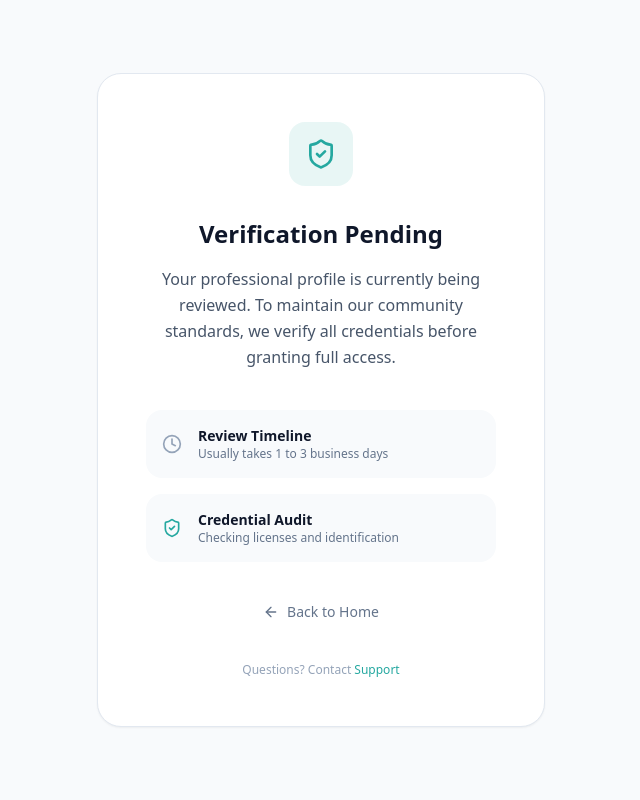
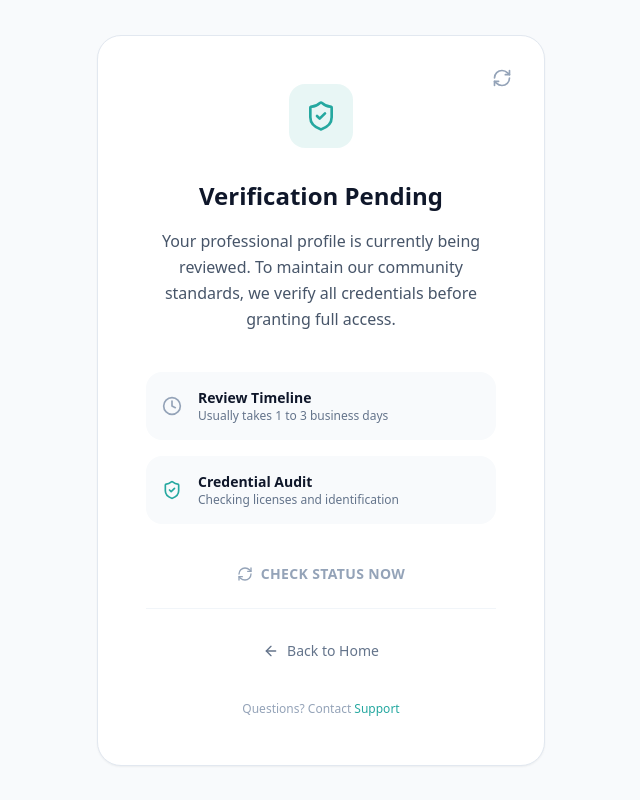
Before and after one commit to Yoseph-M/Soultalk, a React (Vite) app: page /verification-pending in a window 1280 px wide. Shown: the whole page, without its empty margins (319-959 px from the left). Built offline with nearby package versions, Linux system fonts and the light colour scheme; no server answers.

Commit message:
Enhance VerificationPending with auto-refresh and check status button

```diff
--- a/src/contexts/AuthContext.tsx
+++ b/src/contexts/AuthContext.tsx
@@ -15,9 +15,10 @@ interface User {
 
 interface AuthContextType {
   user: User | null;
-  login: (email: string, password: string) => Promise<void>;
+  login: (email: string, password: string) => Promise<User | null>;
   logout: () => void;
   signup: (userData: any) => Promise<void>;
+  refreshUser: () => Promise<void>;
   isLoading: boolean;
   fetchWithAuth: (url: string, options?: RequestInit) => Promise<Response>;
 }
@@ -131,6 +132,36 @@ export const AuthProvider: React.FC<{ children: React.ReactNode }> = ({ children
       throw error;
     } finally {
       setIsLoading(false);
+    }
+  }, []);
+
+  const refreshUser = useCallback(async () => {
+    const token = localStorage.getItem('accessToken');
+    if (!token) return;
+
+    try {
+      const response = await fetch(`${API_BASE_URL}/api/auth/me/`, {
+        headers: { 'Authorization': `Bearer ${token}` }
+      });
+
+      if (response.ok) {
+        const userData = await response.json();
+        const userObj: User = {
+          id: userData.id,
+          name: userData.first_name ? `${userData.first_name} ${userData.last_name}` : userData.username,
+          email: userData.email,
+          type: userData.role,
+          role: userData.role,
+          avatar: userData.profile_photo ? `${API_BASE_URL}${userData.profile_photo}` : '',
+          verified: userData.verified,
+          verificationStatus: userData.verification_status,
+          rejectionReason: userData.rejection_reason
+        };
+        setUser(userObj);
+        localStorage.setItem('user', JSON.stringify(userObj));
+      }
+    } catch (e) {
+      console.error('Refresh user error:', e);
     }
   }, []);
 
@@ -264,7 +295,7 @@ export const AuthProvider: React.FC<{ children: React.ReactNode }> = ({ children
   }, [refreshAccessToken]);
 
   return (
-    <AuthContext.Provider value={{ user, login, logout, signup, isLoading, fetchWithAuth }}>
+    <AuthContext.Provider value={{ user, login, logout, signup, refreshUser, isLoading, fetchWithAuth }}>
       {children}
     </AuthContext.Provider>
   );
--- a/src/pages/VerificationPending.tsx
+++ b/src/pages/VerificationPending.tsx
@@ -1,17 +1,49 @@
-import React from 'react';
-import { ShieldCheck, Clock, ArrowLeft, XCircle, AlertCircle } from 'lucide-react';
+import React, { useState, useEffect } from 'react';
+import { ShieldCheck, Clock, ArrowLeft, XCircle, AlertCircle, RefreshCw } from 'lucide-react';
 import { useNavigate } from 'react-router-dom';
 import { useAuth } from '../contexts/AuthContext';
 
 const VerificationPending: React.FC = () => {
     const navigate = useNavigate();
-    const { user, logout } = useAuth();
+    const { user, logout, refreshUser, isLoading: authLoading } = useAuth();
+    const [isRefreshing, setIsRefreshing] = useState(false);
 
     const isRejected = user?.verificationStatus === 'rejected';
+    const isVerified = user?.verified;
+
+    // Auto redirect if verified
+    useEffect(() => {
+        if (isVerified) {
+            navigate('/professionals');
+        }
+    }, [isVerified, navigate]);
+
+    // Manual refresh handler
+    const handleRefresh = async () => {
+        setIsRefreshing(true);
+        try {
+            await refreshUser();
+        } finally {
+            // Add a small delay for better feel
+            setTimeout(() => setIsRefreshing(false), 500);
+        }
+    };
 
     return (
         <div className="min-h-screen bg-slate-50 flex flex-col items-center justify-center p-6">
-            <div className="max-w-md w-full bg-white rounded-3xl shadow-sm border border-slate-200 p-8 md:p-12 text-center">
+            <div className="max-w-md w-full bg-white rounded-3xl shadow-sm border border-slate-200 p-8 md:p-12 text-center relative overflow-hidden">
+
+                {/* Refresh Button at the top right */}
+                {!isRejected && (
+                    <button
+                        onClick={handleRefresh}
+                        disabled={isRefreshing || authLoading}
+                        className={`absolute top-6 right-6 p-2 rounded-full hover:bg-slate-100 transition-all ${isRefreshing ? 'animate-spin text-[#25A8A0]' : 'text-slate-400'}`}
+                        title="Check status"
+                    >
+                        <RefreshCw className="w-5 h-5" />
+                    </button>
+                )}
 
                 {isRejected ? (
                     <>
@@ -79,10 +111,19 @@ const VerificationPending: React.FC = () => {
                                 </div>
                             </div>
                         </div>
+
+                        <button
+                            onClick={handleRefresh}
+                            disabled={isRefreshing}
+                            className={`w-full mb-6 flex items-center justify-center gap-2 text-sm font-bold tracking-wide uppercase transition-all ${isRefreshing ? 'text-[#25A8A0]' : 'text-slate-400 hover:text-slate-600'}`}
+                        >
+                            <RefreshCw className={`w-4 h-4 ${isRefreshing ? 'animate-spin' : ''}`} />
+                            {isRefreshing ? 'Checking for updates...' : 'Check Status Now'}
+                        </button>
                     </>
                 )}
 
-                <div className="flex flex-col items-center gap-4">
+                <div className="flex flex-col items-center gap-4 border-t border-slate-100 pt-8">
                     <button
                         onClick={() => navigate('/')}
                         className="text-slate-500 hover:text-slate-900 transition-colors text-sm font-medium flex items-center justify-center gap-2 group"
```
